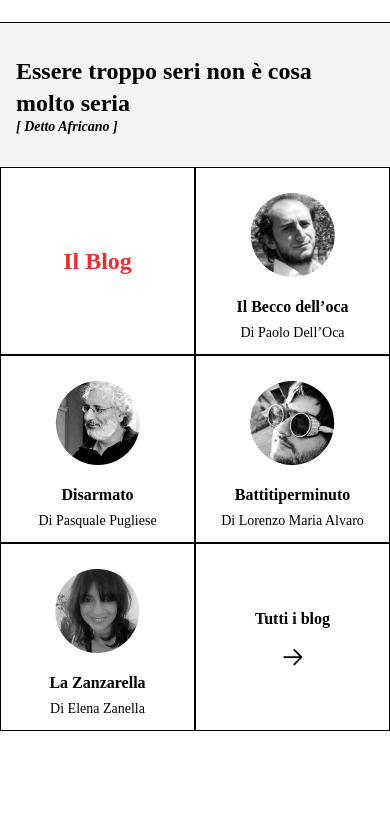
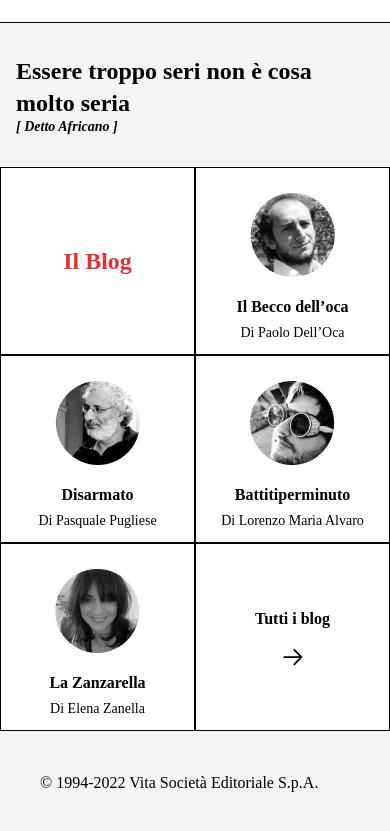
Before and after one commit to rslsj/retex, a Nuxt app: page / in a window 390 px wide. Shown: the part 3282-4113 px from the top of the page. Before the commit the page ends 4013 px from the top, so only its background shows below. Built offline with nearby package versions, Linux system fonts and the light colour scheme; a web font is replaced by a local one.

Commit message:
feat: introduced footer

```diff
--- /dev/null
+++ b/components/Common/Footer/Items.vue
@@ -0,0 +1,11 @@
+<template>
+  <div class="flex flex-col md:flex-row font-bold sm:font-normal sm:text-sm">
+    <NuxtLink v-for="item in items" :to="item.link" class="p-4">
+      {{ item.text }}
+    </NuxtLink>
+  </div>
+</template>
+
+<script setup>
+import { items } from "@/data/Footer.js";
+</script>
--- /dev/null
+++ b/components/Common/Footer/index.vue
@@ -0,0 +1,11 @@
+<template>
+  <div
+    class="md:flex flex-wrap justify-between px-6 md:px-[40px] py-6 md:py-[48px] items-center bg-[#F4F4F4]"
+  >
+    <common-footer-items />
+    <h2 class="whitespace-normal p-4 sm:text-sm">
+      © 1994-2022 Vita Società Editoriale S.p.A.
+    </h2>
+  </div>
+</template>
+<script setup></script>
--- a/layouts/default.vue
+++ b/layouts/default.vue
@@ -7,5 +7,6 @@
     <div class="pt-[127px] sm:pt-[237px]">
       <slot />
     </div>
+    <common-footer />
   </div>
 </template>
```
